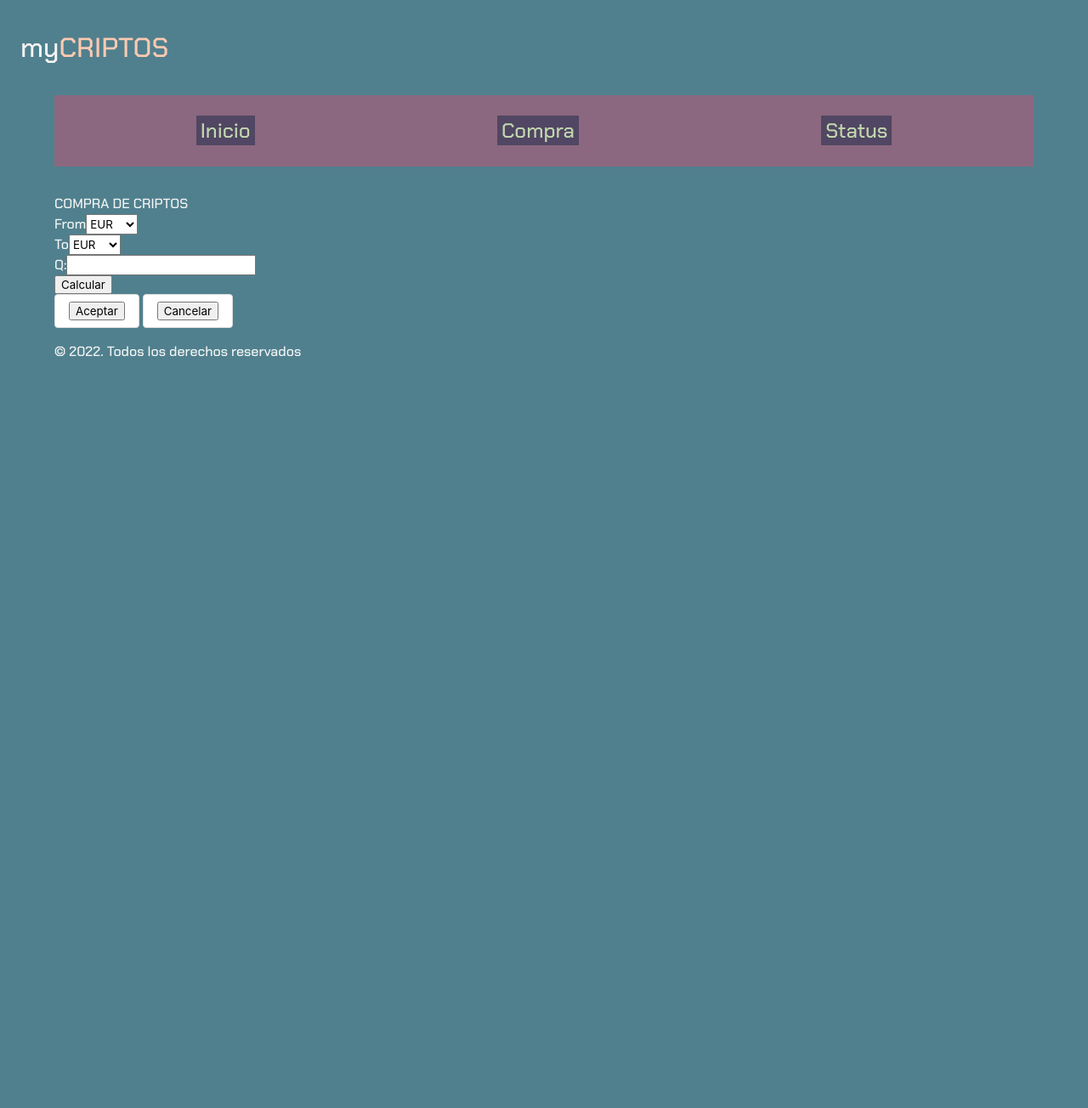
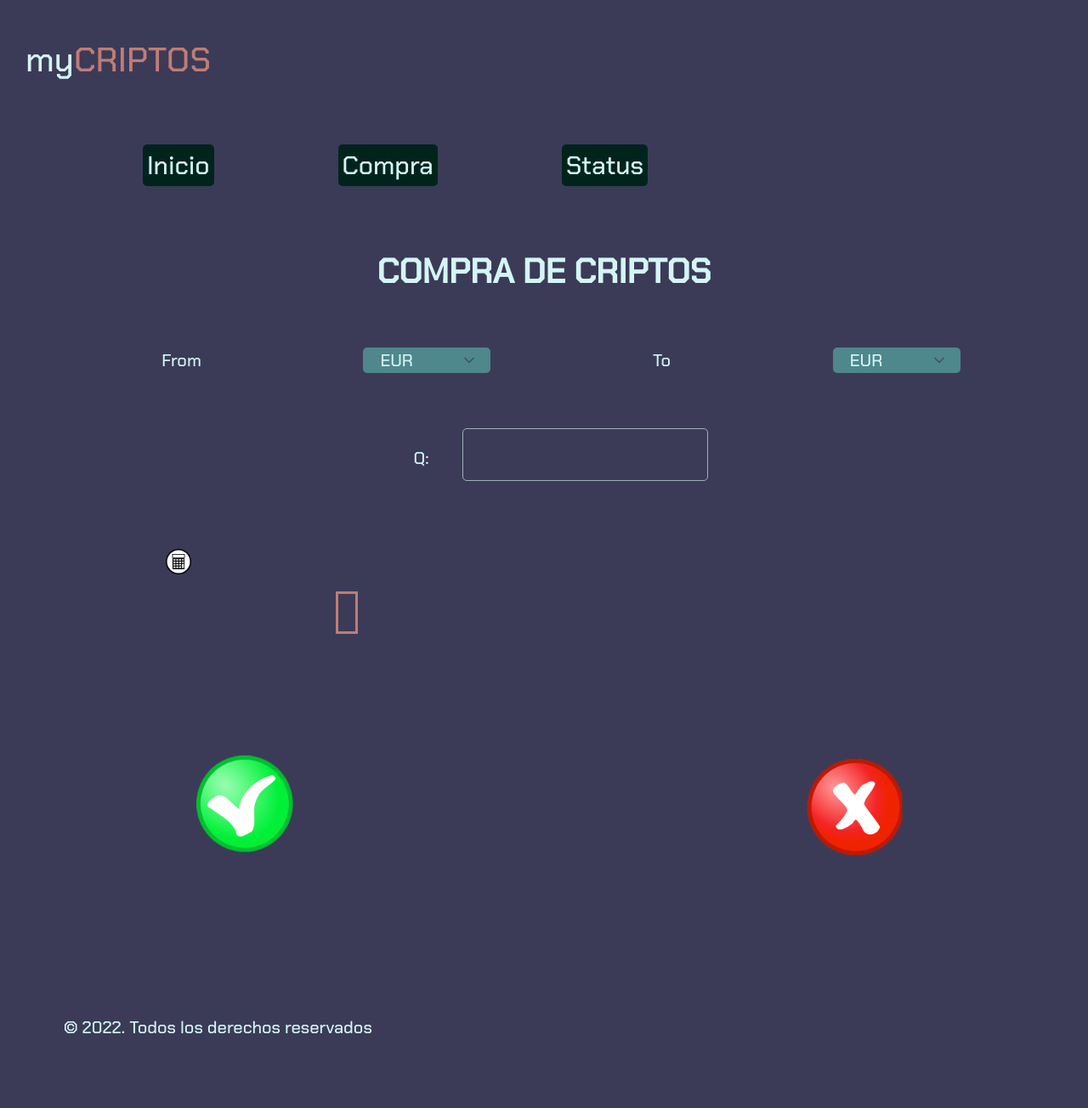
Before and after one commit to AliAmCa/Proyecto_Flask_classic, a Flask app: page /purchase in a window 1280 px wide. Shown: the whole page at 85% size. Before the commit the page ends 419 px from the top, so only its background shows below. Run offline with Flask 2, Linux system fonts and the light colour scheme.

Commit message:
Empiezo compra.css y añado imagenes

```diff
--- a/criptomonedas/forms.py
+++ b/criptomonedas/forms.py
@@ -22,10 +22,8 @@ class PurchaseForm(FlaskForm):
 
     cantidad_from = FloatField("Q:", validators=[DataRequired(message= "Falta la cantidad"), NumberRange(message= "Debe ser una cantidad positiva", min=0.000001)])
 
-    calcular= SubmitField("Calcular")
+    calcular= SubmitField("")
 
     #cantidad_to = FloatField("Q:")
 
-    aceptar = SubmitField("Aceptar")
-
-    cancelar = SubmitField("Cancelar")
+    aceptar = SubmitField("")
--- a/criptomonedas/routes.py
+++ b/criptomonedas/routes.py
@@ -40,6 +40,7 @@ def purchase():
             cantidad_origen = form.cantidad_from.data
 
             #Si se da a cancelar, volver a inicio sin grabar datos
+
             if form.cancelar.data:
                 return redirect(url_for('inicio'))
 
--- /dev/null
+++ b/criptomonedas/static/css/compra.css
@@ -0,0 +1,99 @@
+label{
+    color:var(--title-color)
+}
+
+.monedas{
+
+    display: flex;
+    flex-direction: row;
+    justify-content: space-around;
+
+}
+
+.monedas label{
+    padding: 0 2rem;
+}
+
+.monedas select{
+    color: var(--title-color);
+    background-color: var(--third-color);
+    border:none;
+    padding: 0;
+    margin: 0;
+    border: 0;
+    height:fit-content;
+    max-width: 150px;
+
+
+}
+
+.cantidad-from{
+    padding-top: 3rem;
+    padding-bottom: 3rem;
+    display: flex;
+    flex-direction: row;
+    justify-content: center;
+}
+.cantidad-from label{
+    padding: 1rem 2rem;
+}
+.cantidad-from input{
+    max-width: fit-content;
+    margin: 0;
+}
+
+.calcular{
+    display: flex;
+    flex-direction: row;
+    justify-content:left ;
+
+}
+
+
+
+ #calcular{
+    padding: 0 2rem;
+    margin: 0 3rem;
+    border: none;
+    height: 150px;
+    width: 150px;
+    max-height: fit-content;
+    background: url('../images/calc.png')   center no-repeat;
+    background-size: contain;
+}
+.cantidad-to{
+    margin: 50px;
+    border: solid 3px;
+    border-color: var(--logo-color);
+    color: var(--logo-color);
+    padding: 0.5rem 0.5rem;
+    width: fit-content;
+    height: 50px;
+}
+
+.botones{
+    display: flex;
+    flex-direction: row;
+    margin:4rem;
+    justify-content: space-between;
+}
+#aceptar, .cancelar{
+    width: 25%;
+    margin: 0;
+    border: none;
+    height: 150px;
+
+}
+#aceptar{
+    background: url('../images/acept.png') center no-repeat;
+    background-size: contain;
+    margin-top: 8px;
+}
+
+.cancelar{
+    background: url('../images/cancel.png') center no-repeat;
+    background-size:contain;
+
+    shape-image-threshold: inherit;
+
+}
--- a/criptomonedas/static/css/styles.css
+++ b/criptomonedas/static/css/styles.css
@@ -1,39 +1,42 @@
 @import url('https://fonts.googleapis.com/css2?family=Special+Elite&display=swap');
 @import url('https://fonts.googleapis.com/css2?family=Chakra+Petch:wght@300;500&display=swap');
 :root{
-    --teal-blue:#50808eff;
-    --apricot: #ffcab1ff;
-    --tea-green: #c1d7aeff;
-    --english-violet: #514663ff;
-    --chinese-violet: #8b687fff;
+    --bg-color: #3b3b58ff;
+    --logo-color: #c17c74ff;
+    --title-color: #d4f5f5ff;
+    --second-color: #00241bff;
+    --third-color: #4e878cff;
 
 
 
 }
 
 body{
-    background-color: var(--teal-blue);
-    color: whitesmoke;
+    background-color: var(--bg-color);
+
+    background-size: cover;
+    color: var(--title-color);
     font-family: 'Chakra Petch', Arial, Helvetica,sans-serif;
 }
-nav ul{
+
+.navbar-list{
     display: flex;
     flex-direction: row;
     justify-content: space-around;
     padding: 1.5rem;
     margin-bottom:2rem;
-    background-color: var(--chinese-violet);
 
+    width: 100vh;
 
 }
-.menu a{
+.navbar-item a{
 
-    color: var(--tea-green);
+    color: var(--title-color);
     font-size: 1.5rem;
     font-weight: 500;
-
+    float:right;
     padding: 2px 5px;
-    background-color:var(--english-violet);
+    background-color:var(--second-color);
 }
 .logo{
     font-size: 2rem;
@@ -42,75 +45,14 @@ nav ul{
 
 }
 .logo span{
-    color: var(--apricot)
+    color: var(--logo-color)
 }
 .titulo-seccion{
     font-family: 'Chakra Petch', sans-serif;
     font-weight: 700;
     font-size: 2rem;
-    color: var(--tea-green);
+    color: var(--title-color);
+    display: flex;
+    justify-content: center;
 
 }
-
-.table{
-    max-height: 40vh;
-    overflow-y: auto;
-    display: block;
-
-
-}
-
-.actions{
-    display: flex;
-    justify-content: space-between;
-
-}
-
-.form {
-    display: flex;
-    flex-direction: column;
-    flex-wrap: wrap;
-    justify-content: space-around;
-
-}
-.grid{
-    display: flex;
-    flex-direction: row;
-    flex-wrap: wrap;
-}
-.container_buttons{
-    display: flex;
-    justify-content: space-around;
-    align-self: flex-end;
-
-}
-.botones{
-    display: flex;
-    flex-direction: row;
-    justify-content:space-around;
-
-}
-
-
-.container_cantidadTo{
-    background-color: darkblue;
-    color: aliceblue;
-    padding: 10px;
-    display: flex;
-    flex-direction: row;
-    justify-content: space-around;
-
-}
-
-.actions{
-    display:flex;
-    flex-direction: row;
-    justify-content:right;
-
-}
-.actions a{
-    padding-right: 2rem;
-    margin-right: 1rem;
-    color: var(--apricot);
-    font-size: 2rem;
-}
--- a/criptomonedas/templates/base.html
+++ b/criptomonedas/templates/base.html
@@ -3,8 +3,10 @@
     <meta charset="UTF-8">
     <meta http-equiv="X-UA-Compatible" content="IE=edge">
     <meta name="viewport" content="width=device-width, initial-scale=1.0">
-    <link rel="stylesheet" href="{{ url_for('static', filename = 'css/bulma.css')}}">
+    <link rel="stylesheet" href="{{ url_for('static', filename = 'css/pico.css')}}">
     <link rel="stylesheet" href="{{ url_for('static', filename = 'css/styles.css')}}">
+    <link rel="stylesheet" href="{{ url_for('static', filename = 'css/movimientos.css')}}">
+    <link rel="stylesheet" href="{{ url_for('static', filename = 'css/compra.css')}}">
     <title>myCriptos | {% block titulo %} {% endblock %}</title>
 </head>
 <body>
@@ -12,10 +14,10 @@
         my<span>CRIPTOS</span>
     </header>
     <nav class="container">
-        <ul class = "menu">
-            <li><a href="/">Inicio</a></li>
-            <li><a href="/purchase">Compra</a></li>
-            <li><a href="/status">Status</a></li>
+        <ul class = "navbar-list">
+            <li class="navbar-item"><a href="/">Inicio</a></li>
+            <li class="navbar-item"><a href="/purchase">Compra</a></li>
+            <li class="navbar-item"><a href="/status">Status</a></li>
         </ul>
     </nav>
 
--- a/criptomonedas/templates/compra.html
+++ b/criptomonedas/templates/compra.html
@@ -4,11 +4,11 @@
 
 {% block contenido %}
 
-    <h1>COMPRA DE CRIPTOS</h1>
+    <h1 class="titulo-seccion">COMPRA DE CRIPTOS</h1>
 
     <form action="/purchase" method = "post" >
        {{ formulario.hidden_tag() }}
-        <div class="grid">
+        <div class="monedas">
             {{formulario.moneda_from.label()}}
             {{formulario.moneda_from()}}
             {% if formulario.moneda_from.errors %}
@@ -17,8 +17,7 @@
                 {% endfor%}
 
             {% endif%}
-        </div>
-        <div class="grid">
+
             {{formulario.moneda_to.label()}}
             {{formulario.moneda_to()}}
             {% if formulario.moneda_to.errors %}
@@ -28,7 +27,7 @@
 
             {% endif%}
         </div>
-        <div class="grid">
+        <div class="cantidad-from">
             {{formulario.cantidad_from.label()}}
             {{formulario.cantidad_from()}}
             {% if formulario.cantidad_from.errors %}
@@ -38,22 +37,29 @@
 
             {% endif%}
         </div>
-        <div class="grid">
+        <div class="calcular">
+
+
             {{formulario.calcular()}}
+
+
+               <p class="cantidad-to">
+                {% if cantidad_to %}
+                   {{cantidad_to}}
+                   {% endif %}
+                </p>
+
+
         </div>
-        {% if cantidad_to %}
-            <div class="container_cantidadTo">
-                {{cantidad_to}}
-            </div>
-        {% endif %}
-        <section class="botones"></section>
-            <div class="button">
+
+        <div class="botones">
+
                 {{formulario.aceptar()}}
-            </div>
-            <div class="button">
-                {{formulario.cancelar()}}
-            </div>
-        </section>
+
+                <a class= "cancelar" href="/" role="button"></a>
+
+
+        </div>
     </form>
 
 
```
Also changed, not shown: criptomonedas/static/css/movimientos.css (added, +42 -0 lines), criptomonedas/static/images/acept.png (added), criptomonedas/static/images/calc.png (renamed from criptomonedas/images/calc.png), criptomonedas/static/images/calculadora.png (renamed from criptomonedas/images/calculadora.png), criptomonedas/static/images/cancel.png (added), criptomonedas/static/images/check-mark-g353fb00c5_640.png (added), criptomonedas/static/images/criptos1.png (added), criptomonedas/static/images/criptos2.png (added), criptomonedas/static/images/criptos3.jpg (added).
